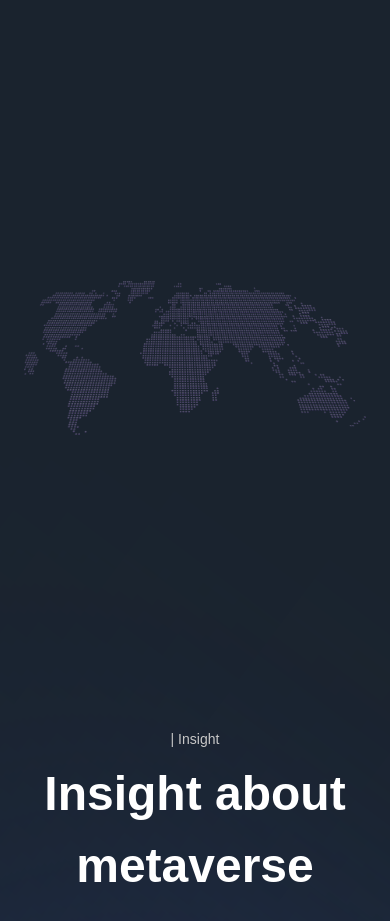
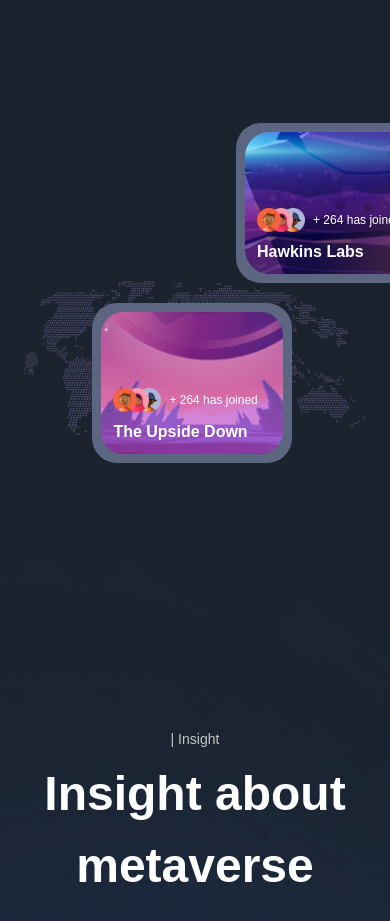
Before and after one commit to imadeddineF/Metaverse-app, a Next.js app: page / in a window 390 px wide. Shown: the part 4880-5801 px from the top of the page. Built offline with nearby package versions, Linux system fonts and the light colour scheme; a web font is replaced by a local one.

Commit message:
fixing some bugs

```diff
--- a/sections/World.jsx
+++ b/sections/World.jsx
@@ -39,7 +39,7 @@ const World = () => (
         <div className="absolute lg:top-1/2 lg:left-[45%] md:top-[45%] md:left-[43%] w-[70px] h-[70px] p-[6px] rounded-full bg-[#5d6680] md:block hidden">
           <img src="people-03.png" alt="people" className="w-full h-full" />
         </div>
-        <div className="absolute top-10 left-[62%] w-[200px] h-[160px] p-[9px] rounded-[25px] bg-[#5d6680] lg:block hidden">
+        <div className="absolute top-10 left-[62%] w-[200px] h-[160px] p-[9px] rounded-[25px] bg-[#5d6680]">
           <img
             src="mapCard1.png"
             alt="people"
@@ -69,7 +69,7 @@ const World = () => (
             <h4 className="text-white mt-[8px] font-bold">Hawkins Labs</h4>
           </div>
         </div>
-        <div className="absolute top-[40%] left-[20%] w-[200px] h-[160px] p-[9px] rounded-[25px] bg-[#5d6680] lg:block hidden">
+        <div className="absolute top-[40%] left-[20%] w-[200px] h-[160px] p-[9px] rounded-[25px] bg-[#5d6680]">
           <img
             src="mapCard2.png"
             alt="people"
```
